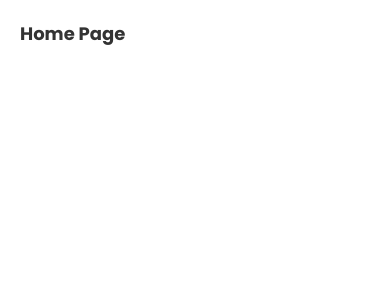
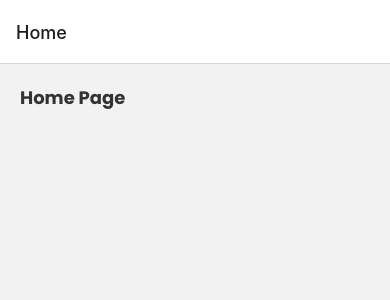
Before and after one commit to toluolatubosun/Mobile-App-Development, a React Native app: screen / in a window 390 px wide. Shown: the top 300 px of the page. Built offline with nearby package versions, Linux system fonts and the light colour scheme.

Commit message:
navigation setup

```diff
--- a/App.js
+++ b/App.js
@@ -1,6 +1,8 @@
-import Home from './screens/Home'
 import { useFonts } from "expo-font"
 import AppLoading from 'expo-app-loading';
+
+import Home from './screens/Home'
+import HomeStack from "./routes/HomeStack";
 
 export default function App() {
 	let [fontsLoaded] = useFonts({
@@ -13,6 +15,6 @@ export default function App() {
 	}
 
 	return (
-		<Home />
+		<HomeStack />
 	);
 }
--- a/package.json
+++ b/package.json
@@ -10,6 +10,8 @@
     "eject": "expo eject"
   },
   "dependencies": {
+    "@react-navigation/native": "^6.0.10",
+    "@react-navigation/native-stack": "^6.6.1",
     "expo": "~44.0.0",
     "expo-app-loading": "~1.3.0",
     "expo-status-bar": "~1.2.0",
--- /dev/null
+++ b/routes/HomeStack.js
@@ -0,0 +1,18 @@
+import { NavigationContainer } from '@react-navigation/native';
+import { createNativeStackNavigator } from '@react-navigation/native-stack';
+
+import Home from "../screens/Home"
+import Note from "../screens/Note"
+
+const Stack = createNativeStackNavigator();
+
+export default function HomeStack(){
+    return(
+        <NavigationContainer>
+            <Stack.Navigator>
+                <Stack.Screen name="Home" component={Home} />
+                <Stack.Screen name="Note" component={Note} />
+            </Stack.Navigator>
+        </NavigationContainer>
+    )
+}
```
Also changed, not shown: 1 other file (tests, documents, lock files or other folders).
